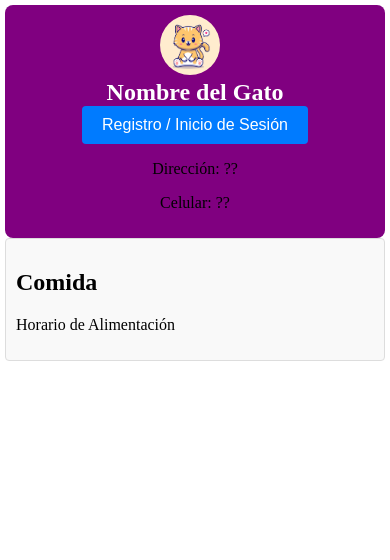
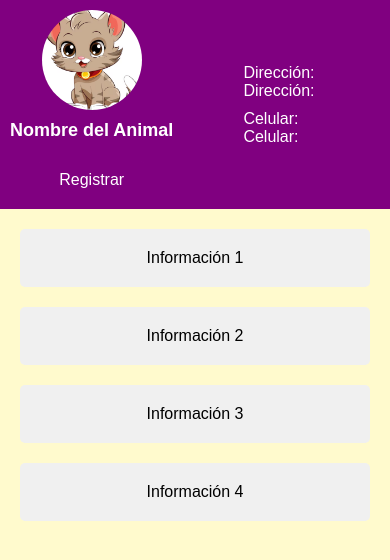
Before and after one commit to SerPadilla/mimascota, a plain HTML site: page index.html in a window 390 px wide. Drawn offline with Linux system fonts and the light colour scheme.

Commit message:
cargar de archivos

```diff
--- a/index.html
+++ b/index.html
@@ -1,40 +1,39 @@
 <!DOCTYPE html>
 <html lang="es">
-
 <head>
     <meta charset="UTF-8">
     <meta name="viewport" content="width=device-width, initial-scale=1.0">
-    <title>Información del Gato</title>
+    <title>Mi Registro</title>
     <link rel="stylesheet" href="styles.css">
+    <script src="main.js"></script>
 
 </head>
-
 <body>
     <header class="banner">
-        <div class="banner-content">
-            <div class="banner-left">
-                <img src="/imagenes/ilustracion-icono-vector-dibujos-animados-lindo-gato-sentado-concepto-icono-naturaleza-animal-aislado-premium-vector-estilo-dibujos-animados-plana_138676-4148.avif" alt="Gato" id="banner-image">
-                <h1 id="cat-name">Nombre del Gato</h1>
-            </div>
+        <div class="banner-left">
+            <div class="banner-img">
+                <img src="imagenes/pequeno-personaje-dibujos-animados-lindo-gato_1308-138075.avif" alt="Imagen animal" id="animal-image">
+                <h1 id="animal-name">Mi Nombre</h1>
+                <a id="login-btn" href="registro.html">Registrar</a>
 
-            <button id="auth-button" class="button">Registro / Inicio de Sesión</button>
             </div>
         </div>
-        <div class="contact-info">
-            <p id="cat-address">Dirección: ??</p>
-            <p id="cat-phone">Celular: ??</p>
+        <div class="banner-right">
+            <p id="user-address">Dirección: </p>
+            <p id="user-phone">Celular: </p>
+
         </div>
     </header>
-    <main>
-        <section class="info-boxes">
-            <div class="info-box" onclick="location.href='comida.html'">
-                <h2>Comida</h2>
-                <p>Horario de Alimentación</p>
-            </div>
-        </section>
+
+    <main class="content">
+        <div class="info-grid">
+            <div class="info-box">Información 1</div>
+            <div class="info-box">Información 2</div>
+            <div class="info-box">Información 3</div>
+            <div class="info-box">Información 4</div>
+        </div>
     </main>
-    <script src="main.js"></script>
-    <script src="index.js"></script>
+
+
 </body>
-
 </html>
--- a/index.js
+++ /dev/null
@@ -1,48 +0,0 @@
-document.addEventListener('DOMContentLoaded', () => {
-    const authButton = document.getElementById('auth-button');
-    const catName = localStorage.getItem('catName');
-    const catAddress = localStorage.getItem('catAddress');
-    const catPhone = localStorage.getItem('catPhone');
-    const catPhoto = localStorage.getItem('catPhoto');
-
-    if (catName) {
-        document.getElementById('cat-name').textContent = catName;
-        document.getElementById('cat-address').textContent = `Dirección: ${catAddress}`;
-        document.getElementById('cat-phone').textContent = `Celular: ${catPhone}`;
-    }
-
-    if (catPhoto) {
-        document.getElementById('banner-image').src = catPhoto;
-    }
-
-    // Mostrar el texto correcto en el botón
-    if (localStorage.getItem('loggedIn') === 'true') {
-        authButton.textContent = 'Cerrar Sesión';
-    } else {
-        authButton.textContent = 'Registro / Inicio de Sesión';
-    }
-
-    // Manejar el clic en el botón
-    authButton.addEventListener('click', () => {
-        if (localStorage.getItem('loggedIn') === 'true') {
-            // Cerrar sesión
-            localStorage.removeItem('loggedIn');
-            localStorage.removeItem('catName');
-            localStorage.removeItem('catAddress');
-            localStorage.removeItem('catPhone');
-            localStorage.removeItem('catPhoto');
-            document.getElementById('cat-name').textContent = 'Nombre del Gato';
-            document.getElementById('cat-address').textContent = 'Dirección: Calle Ejemplo 123';
-            document.getElementById('cat-phone').textContent = 'Celular: +123456789';
-            document.getElementById('banner-image').src = '/imagenes/ilustracion-icono-vector-dibujos-animados-lindo-gato-sentado-concepto-icono-naturaleza-animal-aislado-premium-vector-estilo-dibujos-animados-plana_138676-4148.avif';
-            authButton.textContent = 'Registro / Inicio de Sesión';
-        } else {
-            // Redirigir a la página de registro
-            window.location.href = 'registro.html';
-        }
-    });
-
-    document.getElementById('comida-box').addEventListener('click', () => {
-        window.location.href = 'comida.html';
-    });
-});
--- a/main.js
+++ b/main.js
@@ -1,29 +1,31 @@
-// Verificar estado de autenticación y actualizar el botón
 document.addEventListener('DOMContentLoaded', () => {
-    const isLoggedIn = localStorage.getItem('isLoggedIn') === 'true';
-    const authButton = document.getElementById('auth-button');
+    const name = localStorage.getItem('animalName') || 'Nombre del Animal';
+    const address = localStorage.getItem('userAddress') || 'Dirección: ';
+    const phone = localStorage.getItem('userPhone') || 'Celular: ';
+    const imageUrl = localStorage.getItem('animalImage') || 'imagenes/pequeno-personaje-dibujos-animados-lindo-gato_1308-138075.avif';
 
-    if (isLoggedIn) {
-        authButton.textContent = 'Cerrar Sesión';
-        // Actualizar la información del banner
-        document.getElementById('cat-name').textContent = localStorage.getItem('catName') || 'Nombre del Gato';
-        document.getElementById('cat-address').textContent = `Dirección: ${localStorage.getItem('catAddress') || 'Calle Ejemplo 123'}`;
-        document.getElementById('cat-image').src = localStorage.getItem('catImage') || 'default-cat.gif';
+    document.getElementById('animal-name').textContent = name;
+    document.getElementById('user-address').textContent = `Dirección: ${address}`;
+    document.getElementById('user-phone').textContent = `Celular: ${phone}`;
+    document.getElementById('animal-image').src = imageUrl;
+
+    const loginBtn = document.getElementById('login-btn');
+    if (name === 'Nombre del Animal') {
+        loginBtn.textContent = 'Registrar';
+        loginBtn.href = 'registro.html';
     } else {
-        authButton.textContent = 'Registro / Inicio de Sesión';
+        loginBtn.textContent = 'Cerrar sesión';
+        loginBtn.href = 'index.html'; // Actualizamos la URL para que redirija al inicio
+
+        loginBtn.addEventListener('click', () => {
+            // Limpiar los datos de localStorage
+            localStorage.removeItem('animalName');
+            localStorage.removeItem('userAddress');
+            localStorage.removeItem('userPhone');
+            localStorage.removeItem('animalImage');
+
+            // Redirigir a la página principal
+            window.location.href = 'index.html';
+        });
     }
-
-    authButton.addEventListener('click', () => {
-        const isLoggedIn = localStorage.getItem('isLoggedIn') === 'true';
-        if (isLoggedIn) {
-            // Cerrar sesión
-            localStorage.removeItem('isLoggedIn');
-            localStorage.removeItem('catName');
-            localStorage.removeItem('catAddress');
-            localStorage.removeItem('catImage');
-            location.reload();  // Recargar la página para actualizar el estado
-        } else {
-            location.href = 'registro.html';
-        }
-    });
 });
--- a/registro.css
+++ /dev/null
@@ -1,72 +0,0 @@
-body {
-    font-family: Arial, sans-serif;
-    margin: 0;
-    padding: 0;
-}
-
-header {
-    background-color: #8e44ad;
-    color: white;
-    padding: 10px;
-    display: flex;
-    justify-content: space-between;
-    align-items: center;
-}
-
-.banner {
-    display: flex;
-    justify-content: space-between;
-}
-
-.banner-left {
-    display: flex;
-    align-items: center;
-}
-
-.banner-left img {
-    width: 100px;
-    height: auto;
-    margin-right: 10px;
-}
-
-.banner-right {
-    text-align: right;
-}
-
-.button {
-    background-color: #fff;
-    color: #8e44ad;
-    padding: 10px 20px;
-    text-decoration: none;
-    border-radius: 5px;
-    border: 1px solid #8e44ad;
-}
-
-.button:hover {
-    background-color: #8e44ad;
-    color: white;
-}
-
-main {
-    padding: 20px;
-}
-
-.form-group {
-    margin-bottom: 15px;
-}
-
-form label {
-    display: block;
-    margin-bottom: 5px;
-}
-
-form input, form textarea {
-    width: 100%;
-    padding: 8px;
-    box-sizing: border-box;
-}
-.banner-left img {
-    width: 100px;
-    height: auto;
-    margin-right: 10px;
-}
--- a/styles.css
+++ b/styles.css
@@ -1,80 +1,114 @@
-/* Aplicar margen de 5 px a toda la página */
 body {
-    margin: 5px;
+    font-family: Arial, sans-serif;
+    background-color: #fffacd; /* Amarillo claro */
+    margin: 0;
     padding: 0;
-    box-sizing: border-box;
 }
 
-/* Estilos generales para el banner */
 .banner {
+    background-color: #800080; /* Morado */
+    color: white;
     display: flex;
     justify-content: space-between;
-    align-items: center;
-    background-color: purple; /* Color de fondo del banner */
     padding: 10px;
-    border-radius: 8px;
+    box-sizing: border-box;
+    flex-wrap: wrap;
 }
 
-/* Estilos para la imagen en el banner */
-.banner-left img {
-    width: 80px; /* Ajustar el tamaño de la imagen según sea necesario */
-    height: auto;
-    margin-right: 10px;
-    border-radius: 50%; /* Opcional: para darle forma redonda a la imagen */
+.banner-left {
+    display: flex;
+    flex-direction: column;
+    align-items: center;
+    max-width: 300px;
 }
 
-/* Ajustar el texto en el banner */
-.banner-left h1 {
-    font-size: 1.5em;
-    color: white; /* Color del texto */
-    margin: 0;
+.banner-img {
+    display: flex;
+    flex-direction: column;
+    align-items: center;
+}
+
+.banner-img img {
+    width: 100px;
+    height: 100px;
+    object-fit: cover;
+    border-radius: 50%;
+}
+
+.banner-img h1 {
+    margin: 10px 0;
+    text-align: center;
+    font-size: 18px;
+}
+
+#login-btn {
+    padding: 10px 20px;
+    background-color: #800080;
+    color: white;
+    text-decoration: none;
+    border-radius: 5px;
+    margin-top: 10px;
 }
 
 .banner-right {
-    color: white; /* Color del texto */
+    display: flex;
+    flex-direction: column;
+    justify-content: center;
+    align-items: flex-end;
+    flex: 1;
+    padding-left: 20px;
 }
 
-/* Estilo del botón */
-.button {
-    padding: 10px 20px;
-    border: none;
-    background-color: #007bff; /* Color de fondo del botón */
-    color: white; /* Color del texto del botón */
-    cursor: pointer;
-    border-radius: 4px;
-    text-align: center;
-    text-decoration: none;
-    font-size: 1em;
+.banner-right p {
+    margin: 5px 50px;
 }
 
-/* Estilos para los cuadros de información */
-.info-boxes {
-    display: flex;
-    flex-wrap: wrap;
-    gap: 10px;
+.content {
+    padding: 20px;
+}
+
+.info-grid {
+    display: grid;
+    grid-template-columns: repeat(auto-fit, minmax(200px, 1fr));
+    gap: 20px;
 }
 
 .info-box {
-    flex: 1;
-    min-width: 200px; /* Ajustar el ancho mínimo según sea necesario */
-    padding: 10px;
-    border: 1px solid #ddd;
-    border-radius: 4px;
-    background-color: #f9f9f9;
+    background-color: #f0f0f0;
+    padding: 20px;
+    border-radius: 5px;
+    text-align: center;
 }
 
-/* Ajustes para dispositivos móviles */
-@media (max-width: 600px) {
-    .banner {
-        flex-direction: column;
-        text-align: center;
-    }
+.form-container {
+    max-width: 500px;
+    margin: 100px auto;
+    background-color: white;
+    padding: 20px;
+    border-radius: 10px;
+    box-shadow: 0 0 10px rgba(0, 0, 0, 0.1);
+}
 
-    .banner-left img {
-        width: 60px; /* Tamaño reducido para dispositivos móviles */
-    }
+form label {
+    display: block;
+    margin-bottom: 5px;
+}
 
-    .info-boxes {
-        flex-direction: column;
-    }
+form input {
+    width: 100%;
+    padding: 8px;
+    margin-bottom: 10px;
+    border: 1px solid #ccc;
+    border-radius: 4px;
 }
+
+button {
+    display: block;
+    width: 100%;
+    padding: 10px;
+    background-color: #800080;
+    color: white;
+    border: none;
+    border-radius: 5px;
+    cursor: pointer;
+}
```
Also changed, not shown: comida.html (deleted, +0 -43 lines), registro.html (+19 -19 lines), registro.js (+10 -18 lines), script.js (deleted, +0 -54 lines), imagenes/Auriculares Corsair HS60 HAPTIC estéreo.png (added), imagenes/gato.avif (renamed from imagenes/ilustracion-icono-vector-dibujos-animados-lindo-gato-sentado-concepto-icono-naturaleza-animal-aislado-premium-vector-estilo-dibujos-animados-plana_138676-4148.avif), imagenes/pequeno-personaje-dibujos-animados-lindo-gato_1308-138075.avif (added), imagenes/pngtree-funny-cat-cartoon-png-image_13300473.png (added).
